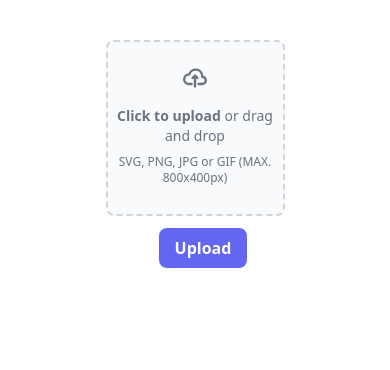
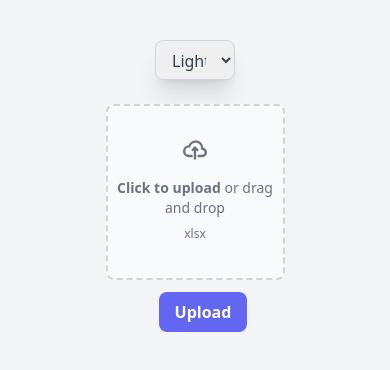
Before and after one commit to kavinkumar24/Excel_To_Json, a React (Create React App) app: page / in a window 390 px wide. Shown: the top 370 px of the page. Built offline with nearby package versions, Linux system fonts and the light colour scheme.

Commit message:
add responsive view and dark a theme of page

```diff
--- a/src/components/pages/Exceldata.jsx
+++ b/src/components/pages/Exceldata.jsx
@@ -1,4 +1,4 @@
-import React, { useRef, useState } from 'react';
+import React, { useRef, useState, useEffect } from 'react';
 import axios from 'axios';
 
 const Exceldata = () => {
@@ -6,19 +6,33 @@ const Exceldata = () => {
   const [data, setData] = useState([]);
   const [sortConfig, setSortConfig] = useState({ key: null, direction: 'ascending' });
   const [fileName, setFileName] = useState('');
+  const [summary, setSummary] = useState({});
+  const[theme, setTheme] = useState(()=>{
+    return localStorage.getItem('theme') || 'light';
+  });
+
+  useEffect(() => {
+    if (data.length > 0) {
+      const totalFields = data.length;
+      const totalMales = data.filter((item) => item.Gender === 'Male').length;
+      const totalFemales = data.filter((item) => item.Gender === 'Female').length;
+      setSummary({ totalFields, totalMales, totalFemales });
+    }
+  }, [data]);
 
   const handleFileChange = (event) => {
     if (event.target.files.length > 0) {
       setFileName(event.target.files[0].name);
     }
-    console.log('File uploaded:', fileName);
+  };
 
-  };
   const handleFileUpload = async (event) => {
     event.preventDefault();
     const file = fileInput.current.files[0];
+    console.log(file)
     const formData = new FormData();
     formData.append('file', file);
+
 
     try {
       const response = await axios.post('http://localhost:5000/upload', formData, {
@@ -33,6 +47,12 @@ const Exceldata = () => {
     }
   };
 
+  const handleselect =(e) =>{
+   setTheme(e.target.value)
+  }
+  useEffect(() => {
+    localStorage.setItem('theme', theme);
+  }, [theme]);
   const handleSort = (key) => {
     let direction = 'ascending';
     if (sortConfig.key === key && sortConfig.direction === 'ascending') {
@@ -53,11 +73,21 @@ const Exceldata = () => {
   };
 
   return (
-    <div className="container mx-auto px-4 py-10">
-
-<div class="flex items-center justify-center w-full">
-    <label for="dropzone-file" class="flex flex-col items-center justify-center w-[50%] h-44 border-2 border-gray-300 border-dashed rounded-lg cursor-pointer bg-gray-50 dark:hover:bg-gray-200 dark:bg-gray-100 hover:bg-gray-100 dark:border-gray-600 dark:hover:border-gray-500  ">
-        <div class="flex flex-col items-center justify-center pt-5 pb-6">
+    <div className={`w-full min-h-screen ${theme==='light'? 'bg-gray-100':'bg-gray-700'}`}>
+    <div className={`container mx-auto px-4 py-10`}>
+      <div>
+        <select className={` cursor-pointer  w-20 h-10 px-3 py-2  text-base rounded-lg  focus:ring-2 focus:ring-blue-400 ${theme==='light'? 'text-gray-700 border border-gray-300 focus:ring-offset-2 focus:outline-none shadow-xl':'bg-gray-600 text-gray-50 border-white shadow-xl'}`} value={theme} onChange={handleselect}>
+        <option value="dark" className={`${theme==='light'?'bg-gray-100':'bg-gray-900 text-white '}`}>Dark</option>
+        <option value="light" className={`${theme==='light'?'bg-gray-100':'bg-gray-900 text-white'}`}>Light</option>
+          </select>
+      </div>
+      <br></br>
+      <div className="flex items-center justify-center w-full">
+        <label
+          htmlFor="dropzone-file"
+          className={`flex flex-col items-center justify-center w-[50%] h-44 border-2 border-gray-300 border-dashed rounded-lg cursor-pointer ${theme==='light'?'bg-gray-50 dark:hover:bg-gray-200 dark:bg-gray-100 hover:bg-gray-100 dark:border-gray-600 dark:hover:border-gray-500':'bg-gray-600 border-gray-400 dark:hover:bg-gray-800'}`}
+        >
+          <div className="flex flex-col items-center justify-center pt-5 pb-6">
             <svg
               className="w-6 h-6 mb-4 text-gray-500 dark:text-gray-400"
               aria-hidden="true"
@@ -82,26 +112,48 @@ const Exceldata = () => {
                 <span className="font-semibold">Click to upload</span> or drag and drop
               </p>
             )}
-
-            <p class="text-xs text-gray-500 dark:text-gray-400">SVG, PNG, JPG or GIF (MAX. 800x400px)</p>
+            <p className="text-xs text-gray-500 dark:text-gray-400">xlsx</p>
           </div>
-        <input id="dropzone-file" type="file" className="hidden" ref={fileInput} onChange={handleFileChange} />
+          <input id="dropzone-file" type="file" className="hidden" ref={fileInput} accept='xlsx' onChange={handleFileChange} />
         </label>
       </div>
-<button type="submit" className="ml-4 mt-3 px-4 py-2 font-bold text-white bg-indigo-500 rounded-lg hover:bg-indigo-600 focus:outline-none focus:ring-2 focus:ring-blue-400 focus:ring-offset-2" onClick={handleFileUpload}>
+      <button
+        type="submit"
+        className="ml-4 mt-3 px-4 py-2 font-bold text-white bg-indigo-500 rounded-lg hover:bg-indigo-600 focus:outline-none focus:ring-2 focus:ring-blue-400 focus:ring-offset-2"
+        onClick={handleFileUpload}
+      >
         Upload
       </button>
+            <br></br>
+            <br></br>
+      {data.length > 0 && (
+        <>
+         <div className="grid grid-cols-1 md:grid-cols-3 gap-4 w-full">
+            <div className={`p-4 rounded-lg shadow-xl ${theme==='light'?'bg-white border border-gray-200':'bg-slate-500 text-gray-50'}`}>
+              <h2 className="text-lg font-semibold">Total Fields</h2>
+              <p>{summary.totalFields}</p>
+            </div>
+            <div className={`p-4 rounded-lg shadow-sm ${theme==='light'?'bg-white border border-gray-200':'bg-slate-500 text-gray-50'}`}>
+              <h2 className="text-lg font-semibold">Total Males</h2>
+              <p>{summary.totalMales}</p>
+            </div>
+            <div className={`p-4 rounded-lg shadow-sm ${theme==='light'?'bg-white border border-gray-200':'bg-slate-500 text-gray-50'}`}>
+              <h2 className="text-lg font-semibold">Total Females</h2>
+              <p>{summary.totalFemales}</p>
+            </div>
 
-      {data.length > 0 && (
-        <div className="shadow-lg rounded-lg w-full flex justify-center pt-2">
-          <table className="w-full bg-white border border-gray-200 rounded-lg">
-            <thead className="bg-gray-500 text-white">
+          </div>
+          <div className="shadow-lg rounded-lg w-full flex justify-center pt-2 overflow-x-auto">
+            <div className="block w-full">
+          <table className={`min-w-full table-fixed bg-white border rounded-lg mt-4 ${theme === 'light' ? 'border-gray-200' : 'border-gray-500 text-white'}`}>
+          <thead className={`bg-gray-500 ${theme === 'light' ? 'text-white' : 'text-gray-300'}`}>
       <tr>
         {Object.keys(data[0]).map((key) => (
           <th
             key={key}
             onClick={() => handleSort(key)}
-                    className="cursor-pointer px-6 py-3 border-b border-gray-200 text-left text-xs font-medium uppercase tracking-wider"
+            className="cursor-pointer px-6 py-3 text-left text-xs font-medium uppercase tracking-wider"
+            title="sorting"
           >
             {key}
           </th>
@@ -110,9 +162,25 @@ const Exceldata = () => {
     </thead>
     <tbody>
       {data.map((row, rowIndex) => (
-                <tr key={rowIndex} className={`${rowIndex % 2 === 0 ? 'bg-white' : 'bg-gray-50'}`}>
+        <tr
+          key={rowIndex}
+          className={`${
+            rowIndex % 2 === 0
+              ? theme === 'light'
+                ? 'bg-white'
+                : 'bg-gray-600'
+              : theme === 'light'
+              ? 'bg-gray-200'
+              : 'bg-gray-800 text-white'
+          }`}
+        >
           {Object.values(row).map((value, colIndex) => (
-                    <td key={colIndex} className="px-6 py-4 whitespace-nowrap text-sm font-medium text-gray-900">
+            <td
+              key={colIndex}
+              className={`px-6 py-4 whitespace-nowrap text-sm font-medium ${
+                theme === 'light' ? 'text-gray-900' : 'text-gray-300'
+              }`}
+            >
               {value}
             </td>
           ))}
@@ -121,7 +189,11 @@ const Exceldata = () => {
     </tbody>
   </table>
   </div>
+</div>
+
+        </>
       )}
+    </div>
     </div>
   );
 };
```
Also changed, not shown: 17 other files (tests, documents, lock files or other folders). Lines whose indentation alone changed are shown as unchanged.
